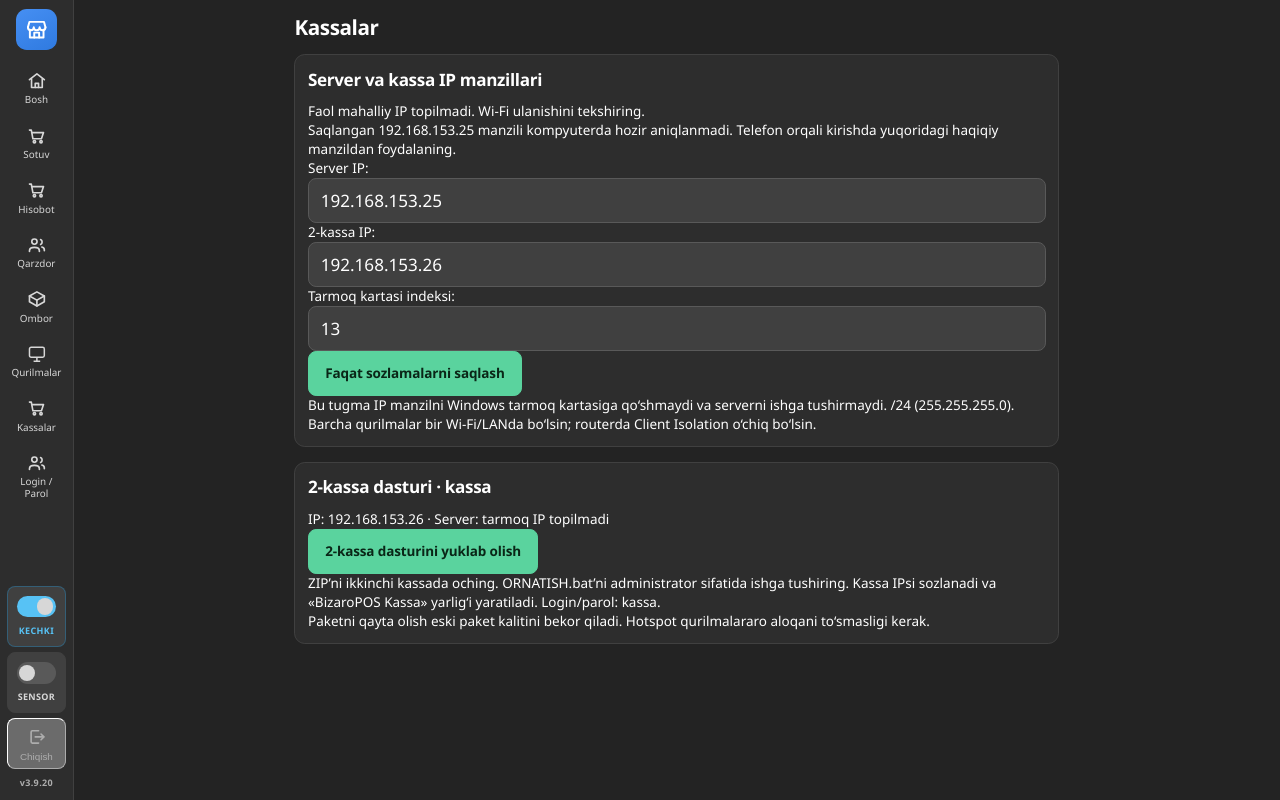
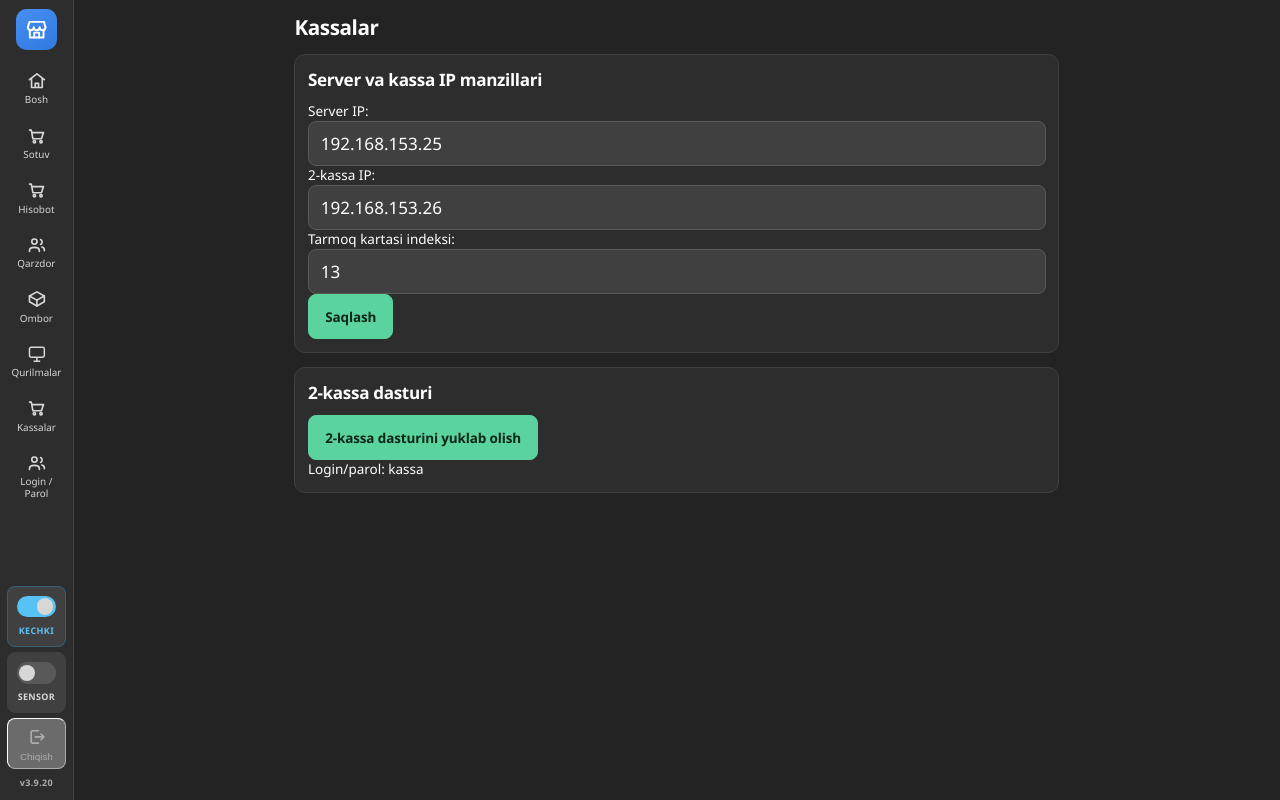
Before and after one commit to OSSWebDeveloper/ulugbek_xozmag, a Django app: page /kassalar/ in a window 1280 px wide. Run offline with Django 5.2, Linux system fonts and the light colour scheme; the visitor is signed in with stand-in values (Sample User, id 1).

Commit message:
BizaroPOS 3.9.21: Kassalar interfeysini soddalashtirish

```diff
--- a/templates/kassalar.html
+++ b/templates/kassalar.html
@@ -2,20 +2,35 @@
 {% block tana %}
 <div class="sahifa-keng" style="max-width:850px">
  <div class="sarlavha">Kassalar</div>
+
  <section class="quti">
   <h2>Server va kassa IP manzillari</h2>
-  {% if server_url %}<p>Wi-Fi qurilmalari uchun haqiqiy manzil: <b><a href="{{ server_url }}/">{{ server_url }}/</a></b></p>{% else %}<p>Faol mahalliy IP topilmadi. Wi-Fi ulanishini tekshiring.</p>{% endif %}
-  {% if live_ips %}<p class="sust">Kompyuterda aniqlangan IP manzillar: {{ live_ips|join:", " }}</p>{% endif %}
-  {% if network.server_ip not in live_ips %}<p class="sust">Saqlangan {{ network.server_ip }} manzili kompyuterda hozir aniqlanmadi. Telefon orqali kirishda yuqoridagi haqiqiy manzildan foydalaning.</p>{% endif %}
-  <form method="post">{% csrf_token %}{{ form.as_p }}<button class="tugma yashil">Faqat sozlamalarni saqlash</button></form>
-  <p class="sust">Bu tugma IP manzilni Windows tarmoq kartasiga qo‘shmaydi va serverni ishga tushirmaydi. /24 (255.255.255.0). Barcha qurilmalar bir Wi-Fi/LANda bo‘lsin; routerda Client Isolation o‘chiq bo‘lsin.</p>
+
+  {% if server_url %}
+    <p><b>Server:</b> <a href="{{ server_url }}/">{{ server_url }}/</a></p>
+  {% endif %}
+
+  <form method="post">
+    {% csrf_token %}
+    {{ form.as_p }}
+    <button class="tugma yashil">Saqlash</button>
+  </form>
  </section>
+
  <section class="quti" style="margin-top:16px">
-  <h2>2-kassa dasturi · kassa</h2>
-  <p>IP: {{ network.client_ip }} · Server: {% if server_url %}{{ server_url }}{% else %}tarmoq IP topilmadi{% endif %}</p>
-  <form method="post" action="{% url 'kassa_agent_yukla' %}">{% csrf_token %}<input type="hidden" name="kassa2" value="1"><button class="tugma yashil">2-kassa dasturini yuklab olish</button></form>
-  <p>ZIP’ni ikkinchi kassada oching. ORNATISH.bat’ni administrator sifatida ishga tushiring. Kassa IPsi sozlanadi va «BizaroPOS Kassa» yarlig‘i yaratiladi. Login/parol: kassa.</p>
-  <p class="sust">Paketni qayta olish eski paket kalitini bekor qiladi. Hotspot qurilmalararo aloqani to‘smasligi kerak.</p>
+  <h2>2-kassa dasturi</h2>
+
+  {% if server_url %}
+    <p><b>Server:</b> {{ server_url }}</p>
+  {% endif %}
+
+  <form method="post" action="{% url 'kassa_agent_yukla' %}">
+    {% csrf_token %}
+    <input type="hidden" name="kassa2" value="1">
+    <button class="tugma yashil">2-kassa dasturini yuklab olish</button>
+  </form>
+
+  <p class="sust">Login/parol: kassa</p>
  </section>
 </div>
 {% endblock %}
```
